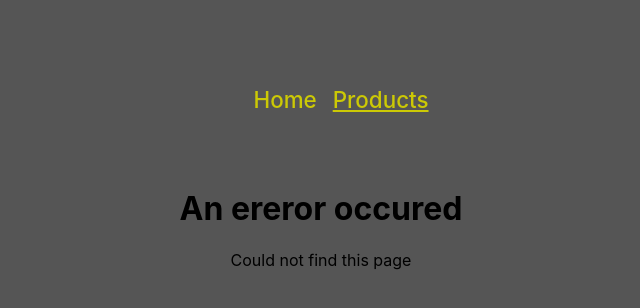
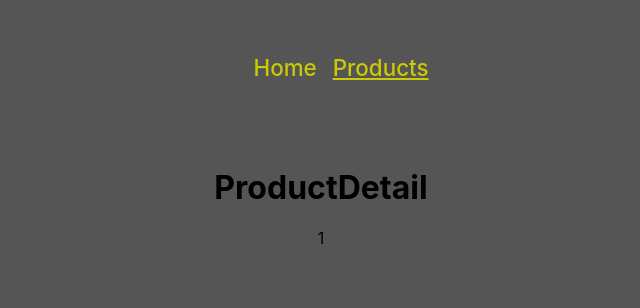
Before and after one commit to pranavnan/react-router-dom, a React (Create React App) app: page /products/1 in a window 1280 px wide. Shown: the top 308 px of the page, without its empty margins (319-959 px from the left). Built offline with nearby package versions, Linux system fonts and the light colour scheme.

Commit message:
useParam

```diff
--- a/src/App.js
+++ b/src/App.js
@@ -9,6 +9,7 @@ import HomePage from "./pages/Home";
 import ProductsPage from "./pages/Products";
 import RootLayout from "./pages/Root";
 import Error from "./pages/Error";
+import ProductDetail from "./pages/ProductDetail";
 
 const router = createBrowserRouter([
   {
@@ -18,6 +19,7 @@ const router = createBrowserRouter([
     children: [
       { path: "/", element: <HomePage /> },
       { path: "/products", element: <ProductsPage /> },
+      { path: "/products/:productId", element: <ProductDetail /> },
     ],
   },
 ]);
--- /dev/null
+++ b/src/pages/ProductDetail.js
@@ -0,0 +1,15 @@
+import React from "react";
+import { useParams } from "react-router-dom";
+
+function ProductDetail() {
+  const params = useParams();
+
+  return (
+    <>
+      <h1>ProductDetail</h1>
+      <p>{params.productId}</p>
+    </>
+  );
+}
+
+export default ProductDetail;
--- a/src/pages/Products.js
+++ b/src/pages/Products.js
@@ -1,11 +1,25 @@
 import React from "react";
 import { Link } from "react-router-dom";
+
+const PRODUCTS = [
+  { id: "p1", title: "product-1" },
+  { id: "p2", title: "product-2" },
+  { id: "p3", title: "product-3" },
+];
 
 function Products() {
   return (
     <>
       <h1>The Products Page</h1>
-      <Link to="/">Home Page</Link>
+      <ul>
+        {PRODUCTS.map((product) => {
+          return (
+            <li key={product.id}>
+              <Link to={`/products/${product.id}`}>{product.title}</Link>
+            </li>
+          );
+        })}
+      </ul>
     </>
   );
 }
```
